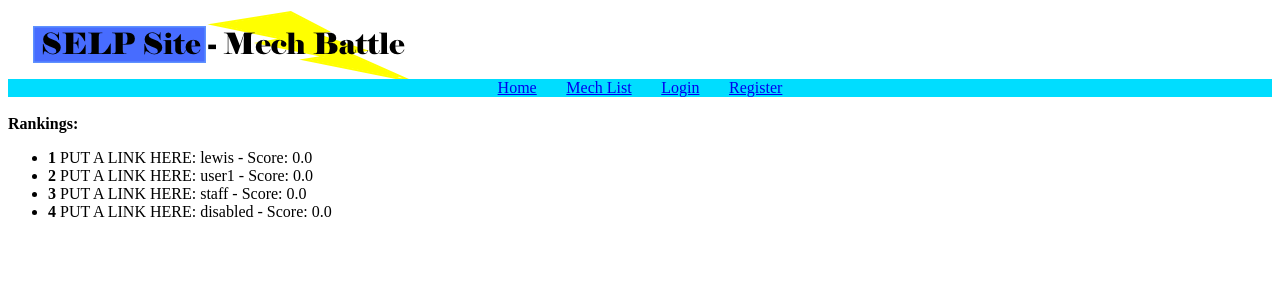
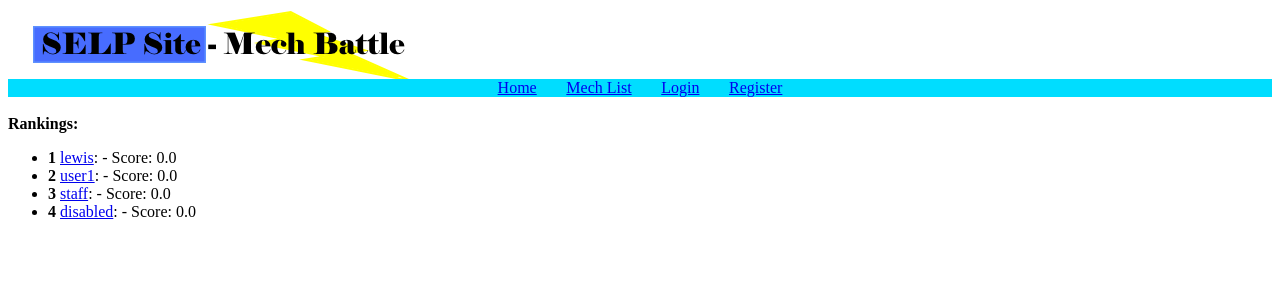
Before and after one commit to Barker404/SELP, a Django app: page /users/rankings/ in a window 1280 px wide. Shown: the top 300 px of the page. Run offline with Django 3.2, Linux system fonts and the light colour scheme; data comes from the database, SQL or seed files in the repository.

Commit message:
Added URLs for user detail to the rankings page

```diff
--- a/selpsite/users/templates/users/rankings.html
+++ b/selpsite/users/templates/users/rankings.html
@@ -8,7 +8,9 @@
     <b>Rankings:</b>
     <ul>
       {% for user in ranked_users %}
-        <li><b> {{ forloop.counter }} </b> PUT A LINK HERE: {{ user.username }} - Score: {{ user.profile.score }} </li>
+        <li><b> {{ forloop.counter }} </b>
+          <a href="{% url 'userDetail' user.username %}">{{ user.username }}</a>:
+          - Score: {{ user.profile.score }} </li>
       {% endfor %}
     </ul>
   {% else %}
```
